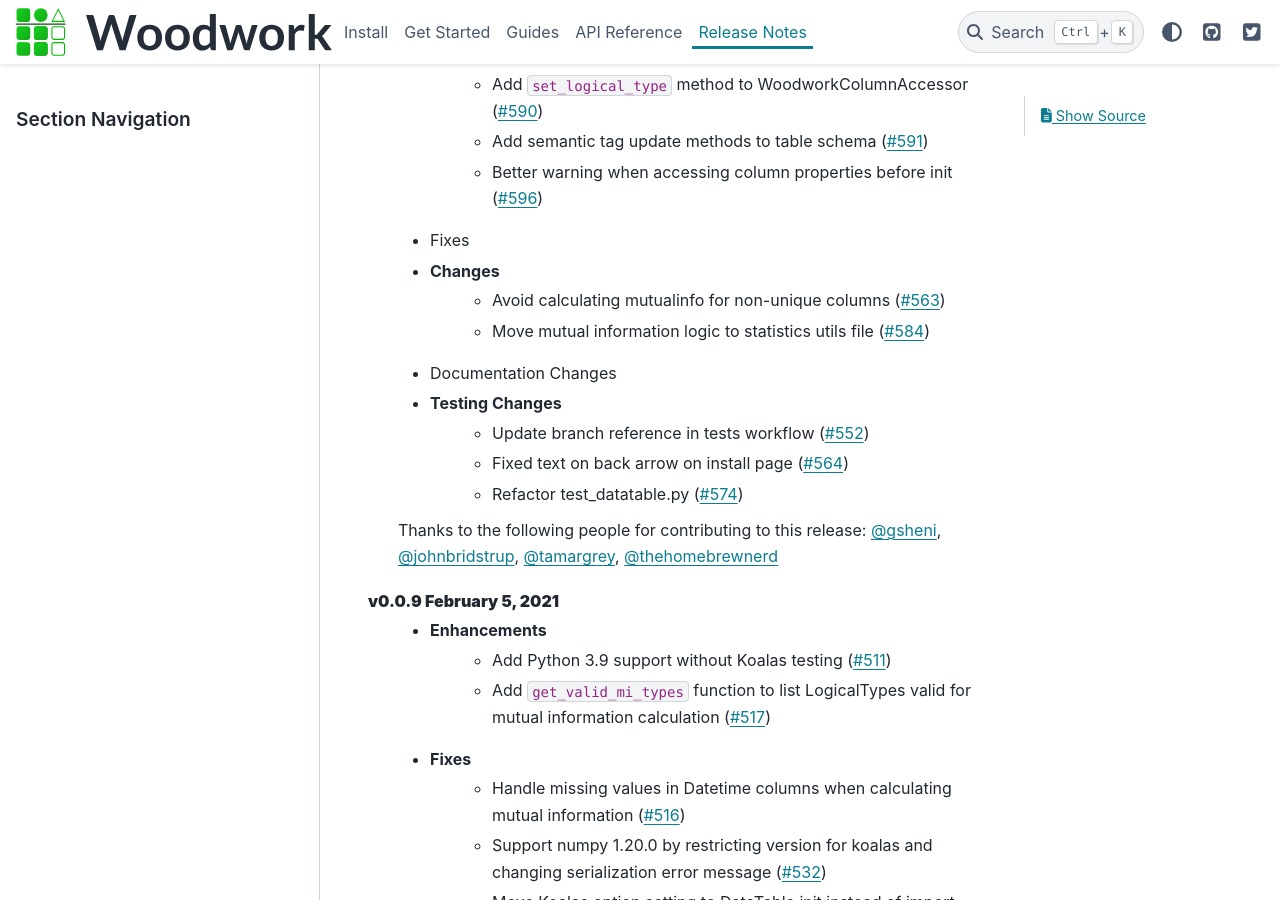
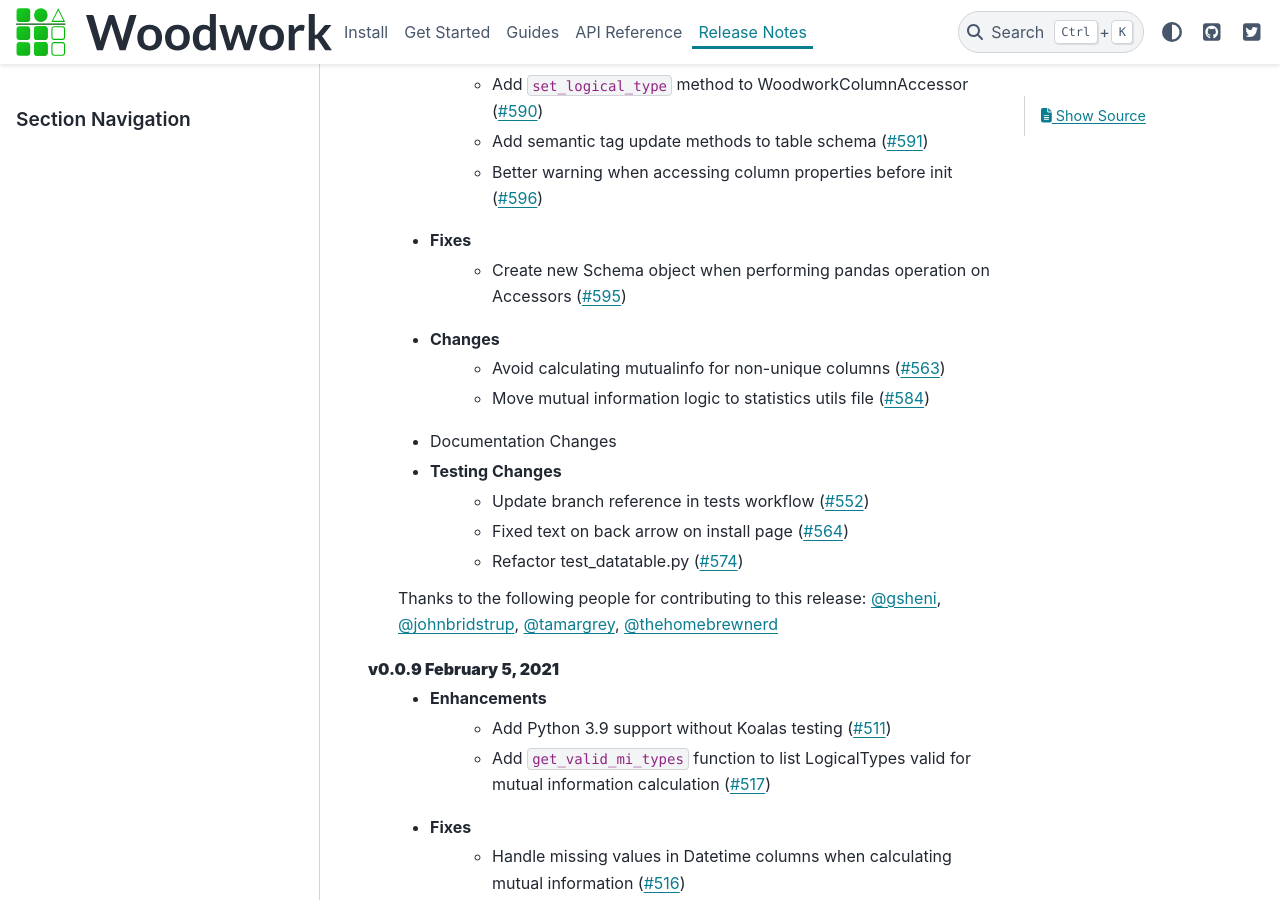
Before and after one commit to alteryx/woodwork, a Sphinx documentation site: the page built from docs/source/release_notes.rst, in a window 1280 px wide and 900 px high, scrolled down 807 px. Built offline with Sphinx 7.4.7 and the PyData theme 0.15.4, drawn with Linux system fonts in a browser that asks for light colours; comment, search, counter and statistics services are not loaded.

Commit message:
Add release note

```diff
--- a/docs/source/release_notes.rst
+++ b/docs/source/release_notes.rst
@@ -22,6 +22,7 @@ Release Notes
         * Add semantic tag update methods to table schema (:pr:`591`)
         * Better warning when accessing column properties before init (:pr:`596`)
     * Fixes
+        * Create new Schema object when performing pandas operation on Accessors (:pr:`595`)
     * Changes
         * Avoid calculating mutualinfo for non-unique columns (:pr:`563`)
         * Move mutual information logic to statistics utils file (:pr:`584`)
```
